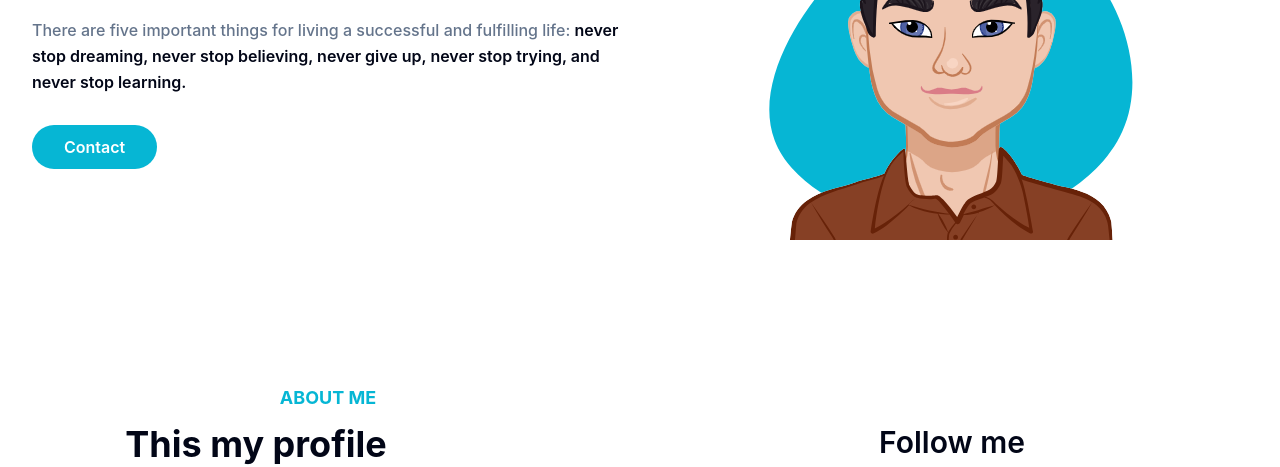
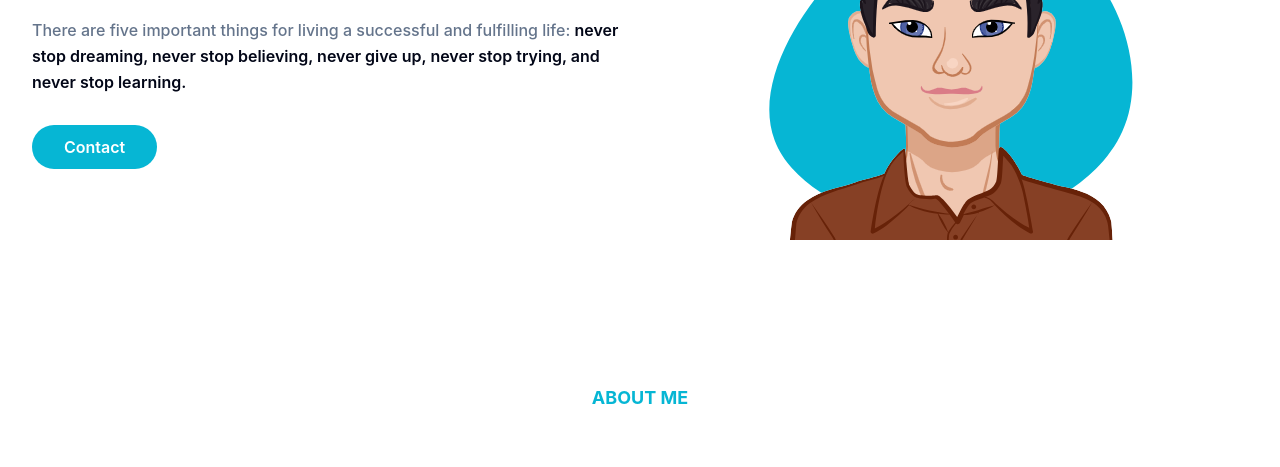
Before and after one commit to sampebri/portofolio, a website: page index.html in a window 1280 px wide. Shown: the part 340-807 px from the top of the page. Drawn offline with Linux system fonts and the light colour scheme.

Commit message:
Update index.html

```diff
--- a/index.html
+++ b/index.html
@@ -78,9 +78,13 @@
     <!-- About Section Start -->
     <section id="about" class="pt-36 pb-32">
         <div class="container">
+            <div class="w-full px-4">
+                <div class="max-w-xl mx-auto text-center mb-16">
+                    <h4 class="font-bold uppercase text-primary text-lg mb-3">About Me</h4>
+                </div>
+            </div>
             <div class="flex flex-wrap">
                 <div class="w-full px-4 mb-10 lg:w-1/2 text-center">
-                    <h4 class="font-bold uppercase text-primary text-lg mb-3">About Me</h4>
                     <h2 class="font-bold text-hitam text-xl mb-5 max-w-md lg:text-4xl">This my profile</h2>
                     <p class="font-medium text-base text-secondary max-w-xl lg:text-lg">Lorem ipsum, dolor sit amet consectetur adipisicing elit. Eveniet eligendi odit rerum cupiditate officia debitis laudantium.</p>
                 </div>
```
